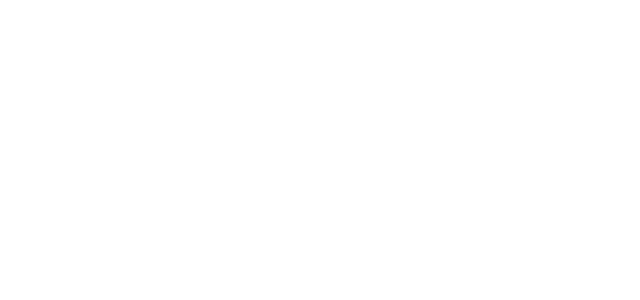
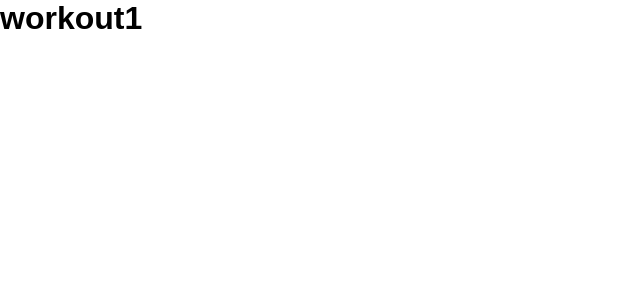
Before and after one commit to RamalS/WorkoutTimer, a React (Create React App) app: page /workout in a window 1280 px wide. Shown: the top 300 px of the page, without its empty margins (0-640 px from the left). Built offline with nearby package versions, Linux system fonts and the light colour scheme.

Commit message:
Initiated workout view.

```diff
--- a/src/App.js
+++ b/src/App.js
@@ -2,6 +2,7 @@ import React from "react";
 import { BrowserRouter as Router, Route } from "react-router-dom";
 import Main from "./views/Main";
 import MyWorkouts from "./views/MyWorkouts";
+import Workout from "./views/Workout";
 
 import "./App.css";
 
@@ -11,6 +12,7 @@ function App() {
          <Router>
             <Route component={Main} exact path="/" />
             <Route component={MyWorkouts} path="/myworkouts" />
+            <Route component={Workout} path="/workout" />
          </Router>
       </div>
    );
--- a/src/views/MyWorkouts/components/Workout/index.jsx
+++ b/src/views/MyWorkouts/components/Workout/index.jsx
@@ -9,7 +9,7 @@ class Workout extends Component {
       const { data } = this.props;
       return (
          <React.Fragment>
-            <Link to={`/myworkouts/${data.name}`}>
+            <Link to={`/workout/${data.name}`}>
                <div className="workoutt">
                   <div className="name">
                      <p>{data.name}</p>
--- /dev/null
+++ b/src/views/Workout/index.jsx
@@ -0,0 +1,19 @@
+import React, { Component } from 'react';
+
+class Workout extends Component {
+    state = {
+        workout:{
+            name: "workout1"
+        }
+     }
+    render() {
+        const {workout} = this.state;
+        return (
+            <React.Fragment>
+                <h1>{workout.name}</h1>
+            </React.Fragment>
+         );
+    }
+}
+
+export default Workout;
```
